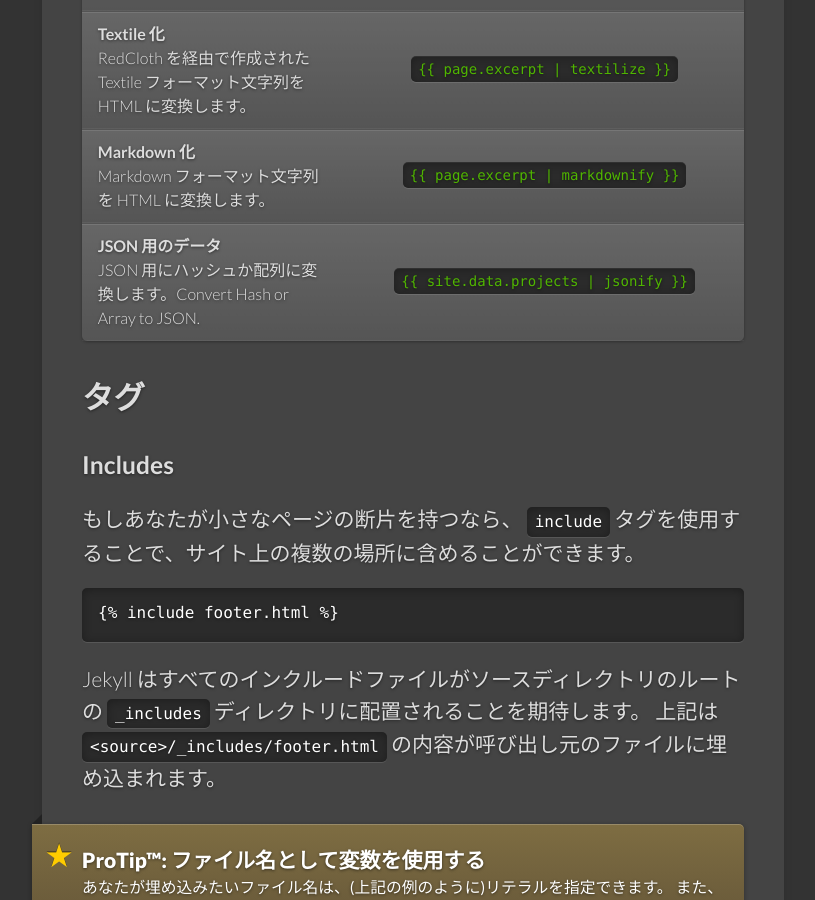
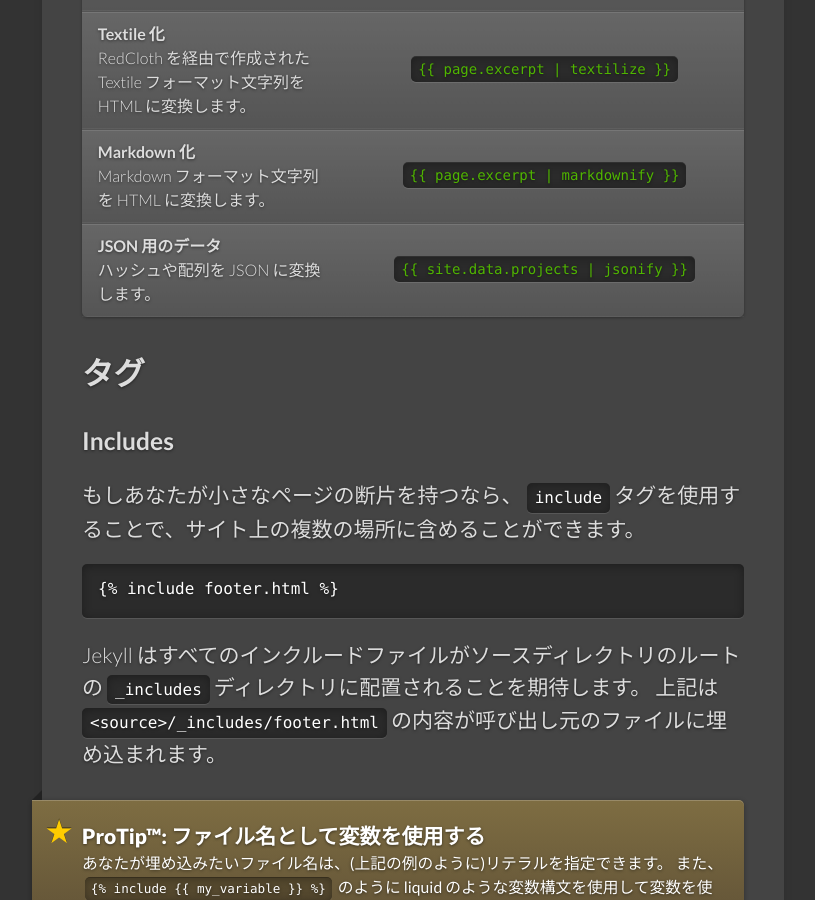
Before and after one commit to jekyllrb-ja/jekyllrb-ja.github.io, a Jekyll site: the page built from _docs/templates.md, in a window 1280 px wide and 900 px high, scrolled down 1631 px. Shown: the whole window, without its empty margins (129-944 px from the left). Built offline with Jekyll 4.4.1, drawn with Linux system fonts in a browser that asks for light colours; comment, search, counter and statistics services are not loaded.

Commit message:
日本語を少し修正します。
翻訳がおかしいのと、英語が残っていたので、それを正しく修正します。

```diff
--- a/_docs/templates.md
+++ b/_docs/templates.md
@@ -199,7 +199,7 @@ common tasks easier.
     <tr>
       <td>
         <p class='name'><strong>JSON 用のデータ</strong></p>
-        <p>JSON 用にハッシュか配列に変換します。Convert Hash or Array to JSON.</p>
+        <p>ハッシュや配列を JSON に変換します。</p>
       </td>
       <td class='align-center'>
         <p>
```
